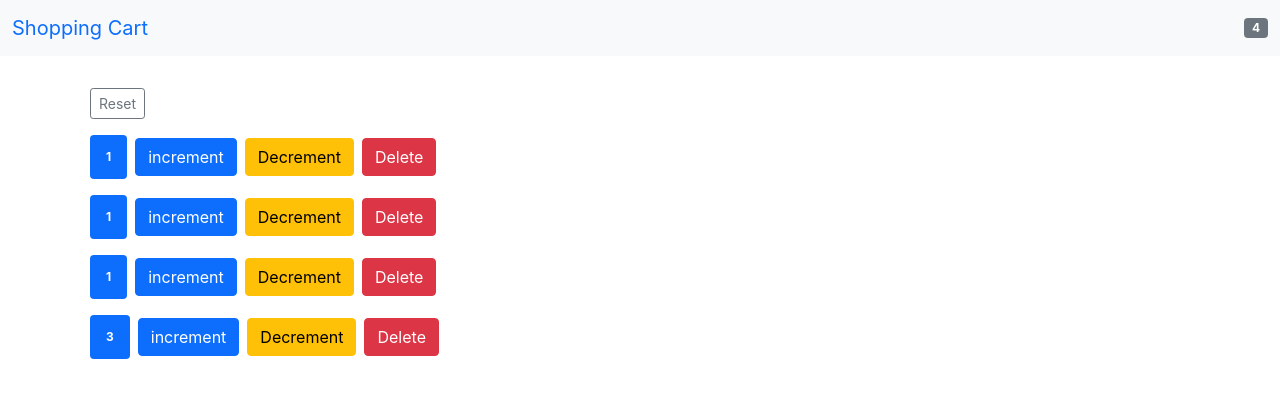
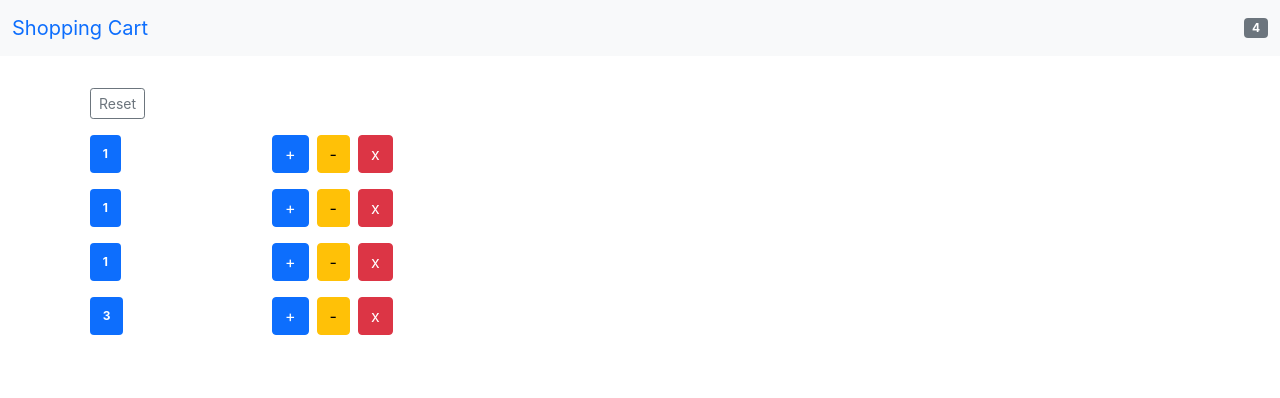
Before and after one commit to nimakarimi76/Friends-list, a React (Create React App) app in the folder mosh/: page / in a window 1280 px wide. Shown: the top 398 px of the page. Built offline with nearby package versions, Linux system fonts and the light colour scheme.

Commit message:
better UI and aligment

```diff
--- a/mosh/src/components/counter.jsx
+++ b/mosh/src/components/counter.jsx
@@ -23,34 +23,44 @@ class Counter extends Component {
   render() {
     const { counterProps, onDecrement, onIncrement, onDelete } = this.props;
     return (
-      <div className="">
+      <div className="row">
         {/* <h1 style={this.style} className="card m-3">
           Counter App
         </h1> */}
-        <span style={{ padding: "1rem" }} className={this.getCountClasses()}>
+        <div className="col-2">
+          <span
+            style={{ padding: "0.8rem" }}
+            className={this.getCountClasses()}
+          >
             {this.formatCount()}
           </span>
+        </div>
 
+        <div className="col">
           <button
             className="btn btn-primary"
             onClick={() => onIncrement(counterProps)}
           >
-          increment
+            +
           </button>
+
           <button
-          className="btn btn-warning m-2"
+            id="decrement"
+            className={"btn btn-warning m-2"}
             onClick={() => onDecrement(counterProps)}
+            disabled={counterProps.value === 0}
           >
-          Decrement
+            -
           </button>
           <button
             className="btn btn-danger btn-small"
             onClick={() => onDelete(counterProps.id)}
           >
-          Delete
+            x
           </button>
           {/* {this.state.tags.length == 0 && "Please create a tag"}
         {this.renderTags()} */}
+        </div>
       </div>
     );
   }
```
Lines whose indentation alone changed are shown as unchanged.
